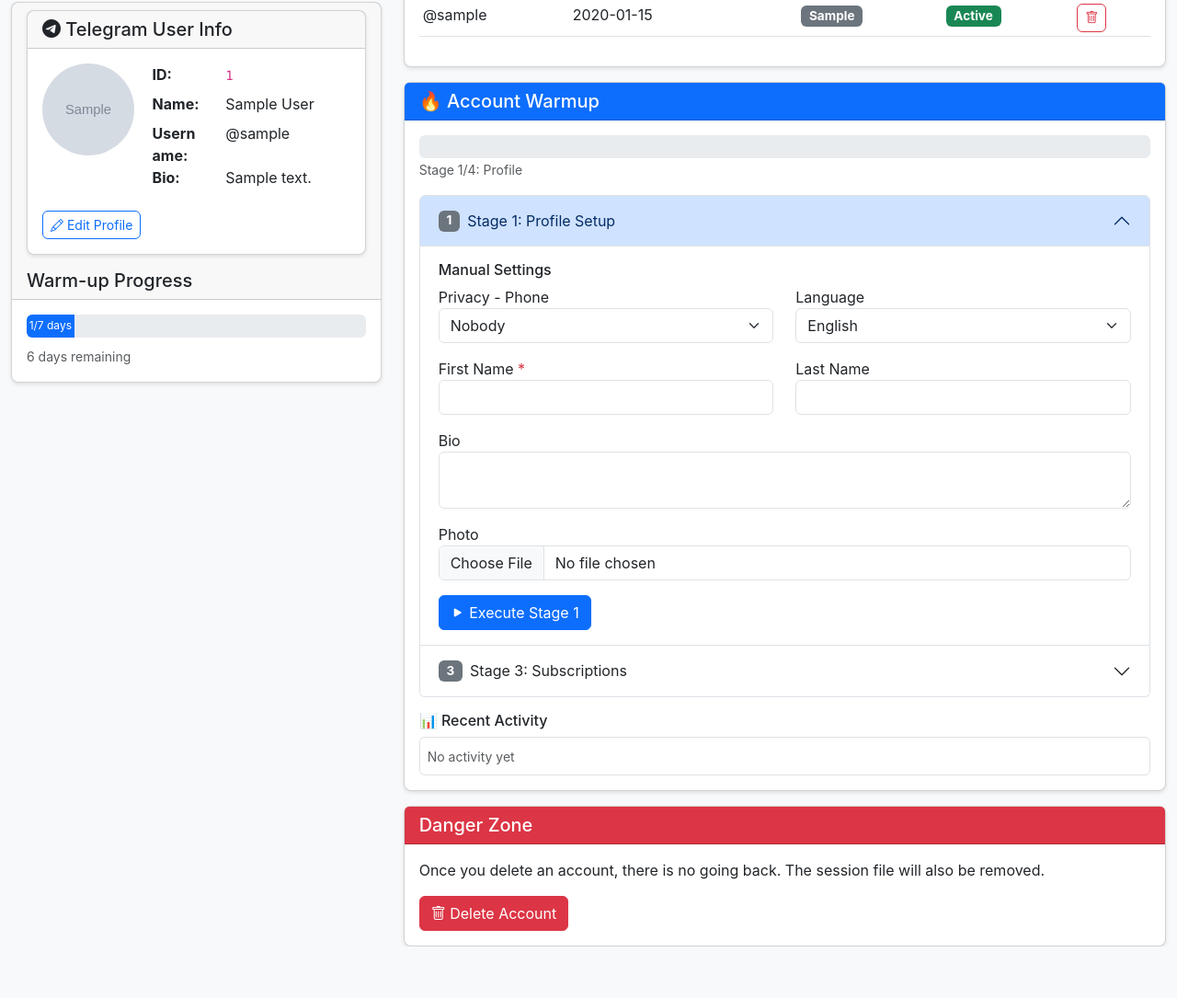
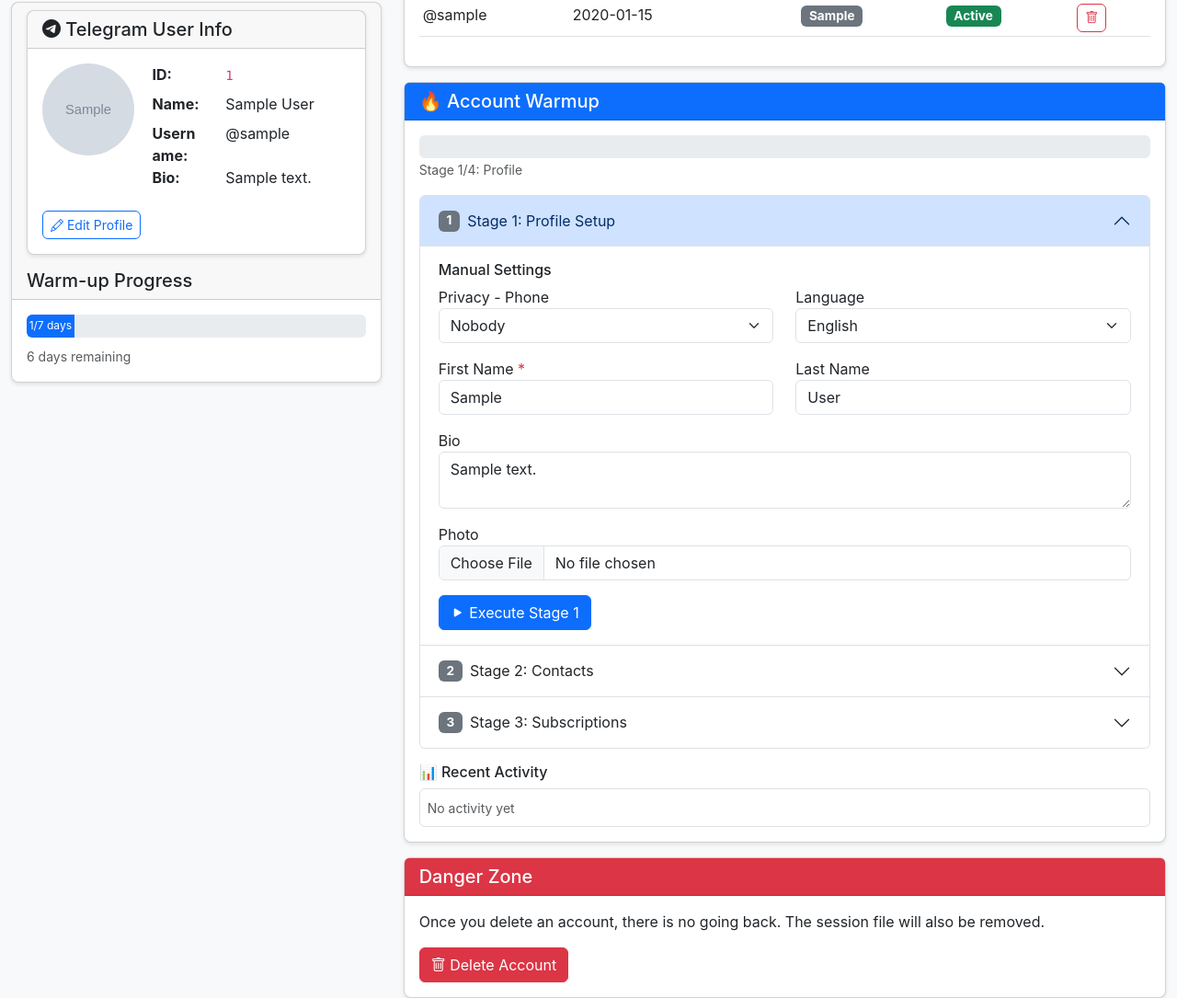
Before and after one commit to mrktguru/mrktguru, a Flask app: template templates/accounts/detail.html in a window 1280 px wide. Shown: the part 808-1893 px from the top of the page at 92% size. Before the commit the page ends 1837 px from the top, so only its background shows below. Run offline with Flask 3, Linux system fonts and the light colour scheme; tables that the repository leaves empty hold one stand-in row (values such as "Sample post"); the template is opened without the code that fills it: values that come from a table or form of the project are taken from there, most other values are stand-ins (such as "Sample title", 1, 10 or a date in 2020); grey boxes marked "Sample" are stand-in pictures.

Commit message:
fix: auto-fill name from account data and add Stage 2
- Auto-populate First Name, Last Name, Bio from account.* fields
- Added Stage 2 (Contacts) placeholder accordion
- Stage 2 marked as optional/coming soon

```diff
--- a/templates/accounts/warmup_section.html
+++ b/templates/accounts/warmup_section.html
@@ -46,17 +46,17 @@
                         <div class="row mb-3">
                             <div class="col-md-6">
                                 <label>First Name <span class="text-danger">*</span></label>
-                                <input type="text" class="form-control" id="first-name" required>
+                                <input type="text" class="form-control" id="first-name" value="{{ account.first_name or '' }}" required>
                             </div>
                             <div class="col-md-6">
                                 <label>Last Name</label>
-                                <input type="text" class="form-control" id="last-name">
+                                <input type="text" class="form-control" id="last-name" value="{{ account.last_name or '' }}">
                             </div>
                         </div>
 
                         <div class="mb-3">
                             <label>Bio</label>
-                            <textarea class="form-control" id="bio" rows="2"></textarea>
+                            <textarea class="form-control" id="bio" rows="2">{{ account.bio or '' }}</textarea>
                         </div>
 
                         <div class="mb-3">
@@ -71,6 +71,27 @@
                 </div>
             </div>
 
+
+            <!-- Stage 2: Contacts -->
+            <div class="accordion-item">
+                <h2 class="accordion-header">
+                    <button class="accordion-button collapsed" type="button" data-bs-toggle="collapse" data-bs-target="#stage2">
+                        <span class="badge bg-secondary me-2">2</span>
+                        Stage 2: Contacts
+                    </button>
+                </h2>
+                <div id="stage2" class="accordion-collapse collapse" data-bs-parent="#warmupAccordion">
+                    <div class="accordion-body">
+                        <p class="text-muted">
+                            <i class="bi bi-info-circle"></i>
+                            Stage 2 (Contacts import) is optional and will be implemented later.
+                        </p>
+                        <p class="text-muted">
+                            You can skip this stage and proceed directly to Stage 3 (Subscriptions).
+                        </p>
+                    </div>
+                </div>
+            </div>
             <!-- Stage 3: Subscriptions -->
             <div class="accordion-item">
                 <h2 class="accordion-header">
```
